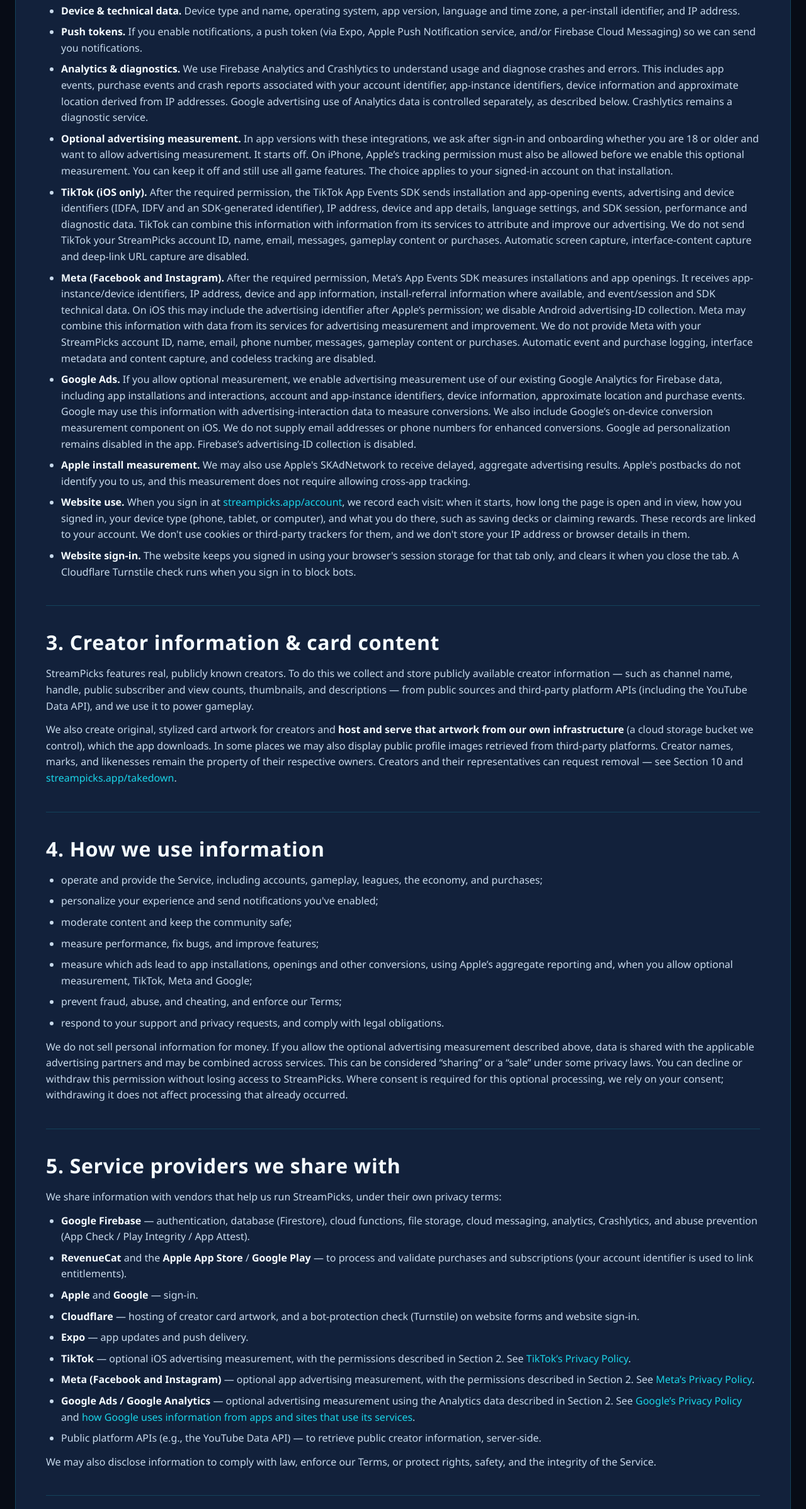
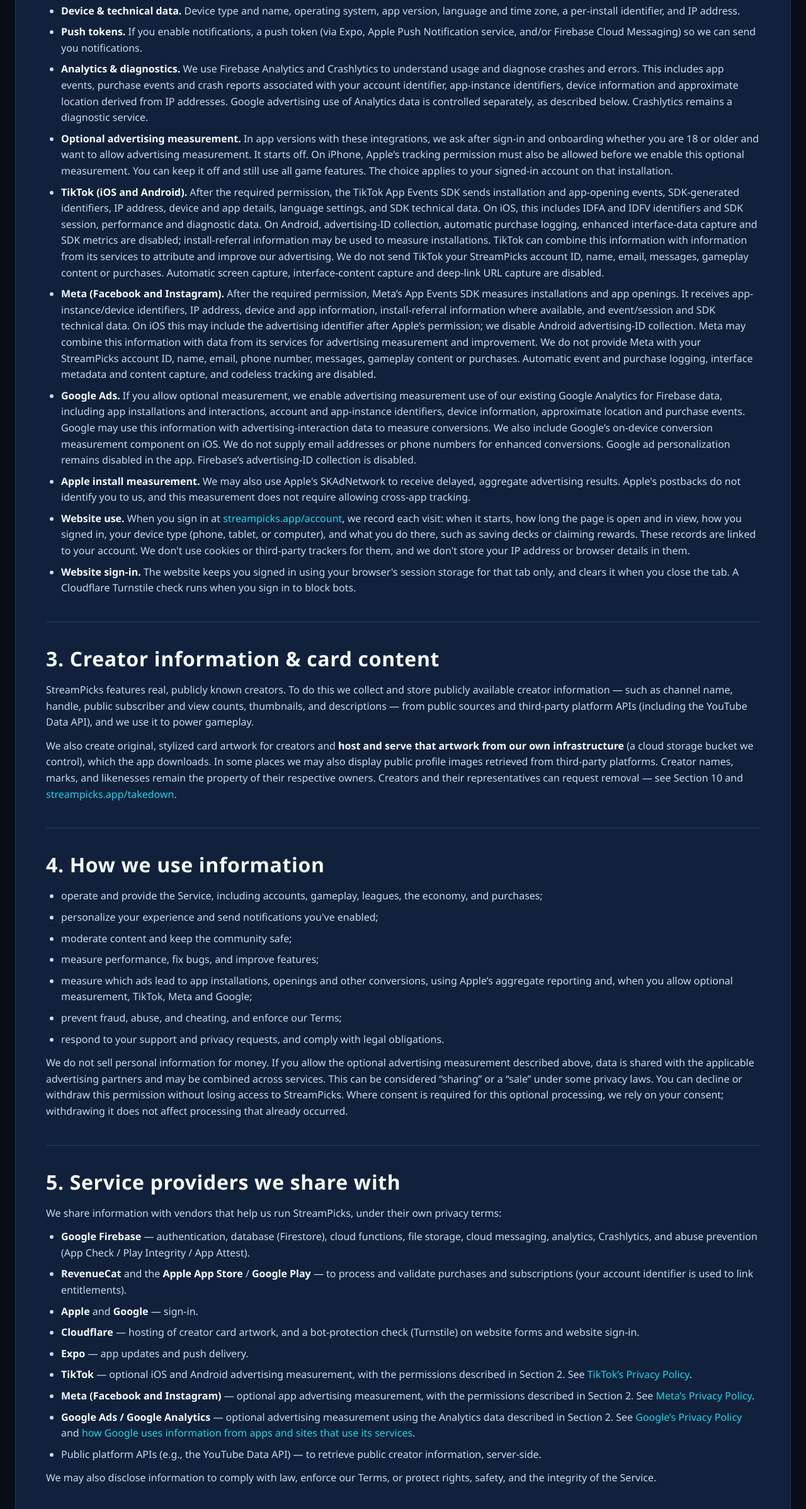
Before and after one commit to pokefan93/streampicks-site, a website: page privacy-policy/index.html in a window 1280 px wide. Shown: the part 1048-3444 px from the top of the page at 63% size. Drawn offline with Linux system fonts and the light colour scheme.

Commit message:
Document TikTok measurement on Android

```diff
--- a/privacy-policy/index.html
+++ b/privacy-policy/index.html
@@ -71,7 +71,7 @@
           <li><strong>Push tokens.</strong> If you enable notifications, a push token (via Expo, Apple Push Notification service, and/or Firebase Cloud Messaging) so we can send you notifications.</li>
           <li><strong>Analytics &amp; diagnostics.</strong> We use Firebase Analytics and Crashlytics to understand usage and diagnose crashes and errors. This includes app events, purchase events and crash reports associated with your account identifier, app-instance identifiers, device information and approximate location derived from IP addresses. Google advertising use of Analytics data is controlled separately, as described below. Crashlytics remains a diagnostic service.</li>
           <li><strong>Optional advertising measurement.</strong> In app versions with these integrations, we ask after sign-in and onboarding whether you are 18 or older and want to allow advertising measurement. It starts off. On iPhone, Apple&rsquo;s tracking permission must also be allowed before we enable this optional measurement. You can keep it off and still use all game features. The choice applies to your signed-in account on that installation.</li>
-          <li><strong>TikTok (iOS only).</strong> After the required permission, the TikTok App Events SDK sends installation and app-opening events, advertising and device identifiers (IDFA, IDFV and an SDK-generated identifier), IP address, device and app details, language settings, and SDK session, performance and diagnostic data. TikTok can combine this information with information from its services to attribute and improve our advertising. We do not send TikTok your StreamPicks account ID, name, email, messages, gameplay content or purchases. Automatic screen capture, interface-content capture and deep-link URL capture are disabled.</li>
+          <li><strong>TikTok (iOS and Android).</strong> After the required permission, the TikTok App Events SDK sends installation and app-opening events, SDK-generated identifiers, IP address, device and app details, language settings, and SDK technical data. On iOS, this includes IDFA and IDFV identifiers and SDK session, performance and diagnostic data. On Android, advertising-ID collection, automatic purchase logging, enhanced interface-data capture and SDK metrics are disabled; install-referral information may be used to measure installations. TikTok can combine this information with information from its services to attribute and improve our advertising. We do not send TikTok your StreamPicks account ID, name, email, messages, gameplay content or purchases. Automatic screen capture, interface-content capture and deep-link URL capture are disabled.</li>
           <li><strong>Meta (Facebook and Instagram).</strong> After the required permission, Meta&rsquo;s App Events SDK measures installations and app openings. It receives app-instance/device identifiers, IP address, device and app information, install-referral information where available, and event/session and SDK technical data. On iOS this may include the advertising identifier after Apple&rsquo;s permission; we disable Android advertising-ID collection. Meta may combine this information with data from its services for advertising measurement and improvement. We do not provide Meta with your StreamPicks account ID, name, email, phone number, messages, gameplay content or purchases. Automatic event and purchase logging, interface metadata and content capture, and codeless tracking are disabled.</li>
           <li><strong>Google Ads.</strong> If you allow optional measurement, we enable advertising measurement use of our existing Google Analytics for Firebase data, including app installations and interactions, account and app-instance identifiers, device information, approximate location and purchase events. Google may use this information with advertising-interaction data to measure conversions. We also include Google&rsquo;s on-device conversion measurement component on iOS. We do not supply email addresses or phone numbers for enhanced conversions. Google ad personalization remains disabled in the app. Firebase&rsquo;s advertising-ID collection is disabled.</li>
           <li><strong>Apple install measurement.</strong> We may also use Apple's SKAdNetwork to receive delayed, aggregate advertising results. Apple's postbacks do not identify you to us, and this measurement does not require allowing cross-app tracking.</li>
@@ -109,7 +109,7 @@
           <li><strong>Apple</strong> and <strong>Google</strong> — sign-in.</li>
           <li><strong>Cloudflare</strong> — hosting of creator card artwork, and a bot-protection check (Turnstile) on website forms and website sign-in.</li>
           <li><strong>Expo</strong> — app updates and push delivery.</li>
-          <li><strong>TikTok</strong> — optional iOS advertising measurement, with the permissions described in Section 2. See <a href="https://www.tiktok.com/legal/page/us/privacy-policy/en">TikTok&rsquo;s Privacy Policy</a>.</li>
+          <li><strong>TikTok</strong> — optional iOS and Android advertising measurement, with the permissions described in Section 2. See <a href="https://www.tiktok.com/legal/page/us/privacy-policy/en">TikTok&rsquo;s Privacy Policy</a>.</li>
           <li><strong>Meta (Facebook and Instagram)</strong> — optional app advertising measurement, with the permissions described in Section 2. See <a href="https://www.facebook.com/privacy/policy/">Meta&rsquo;s Privacy Policy</a>.</li>
           <li><strong>Google Ads / Google Analytics</strong> — optional advertising measurement using the Analytics data described in Section 2. See <a href="https://policies.google.com/privacy">Google&rsquo;s Privacy Policy</a> and <a href="https://policies.google.com/technologies/partner-sites">how Google uses information from apps and sites that use its services</a>.</li>
           <li>Public platform APIs (e.g., the YouTube Data API) — to retrieve public creator information, server-side.</li>
```
